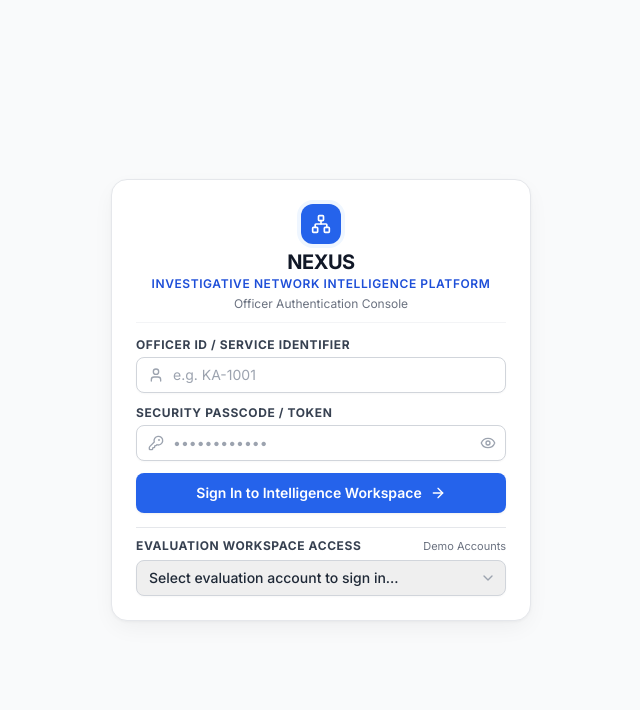
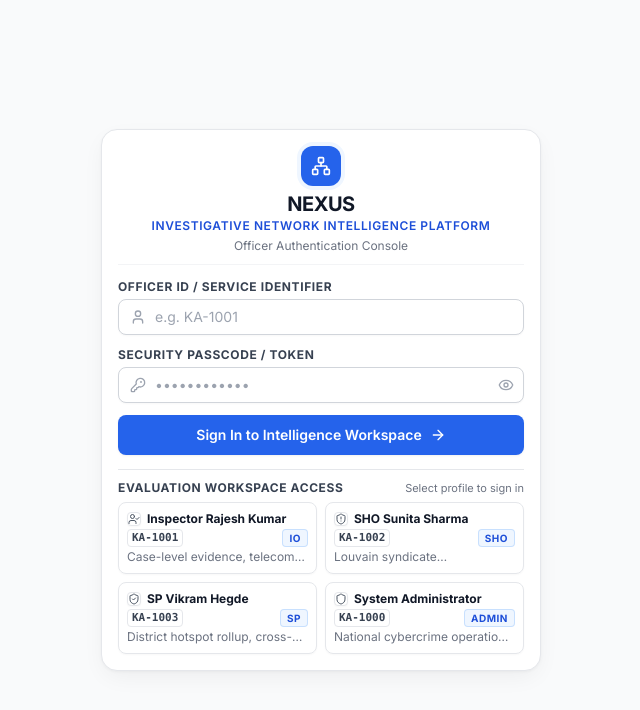
Before and after one commit to acchasujal/Nexus, a React (Vite) app in the folder frontend/: page /login in a window 1280 px wide. Shown: the top 710 px of the page, without its empty margins (319-959 px from the left). Built offline with nearby package versions, Linux system fonts and the light colour scheme.

Commit message:
feat(auth): display evaluation accounts dropdown on mobile and rich cards on desktop

```diff
--- a/frontend/src/pages/Login.tsx
+++ b/frontend/src/pages/Login.tsx
@@ -131,12 +131,12 @@ export default function Login() {
   return (
     <div className="min-h-screen min-h-[100dvh] flex flex-col justify-center items-center bg-neutral-50 text-neutral-800 selection:bg-blue-100 selection:text-blue-900 px-3.5 py-4 sm:p-6 overflow-y-auto">
       {/* Main Container — Purely Centered Authentication Console */}
-      <main className="w-full max-w-[390px] sm:max-w-[420px] mx-auto flex flex-col items-center my-auto">
+      <main className="w-full max-w-[390px] sm:max-w-[440px] mx-auto flex flex-col items-center my-auto">
         {/* Authentication Console Card */}
         <div
           role="region"
           aria-label="Officer Authentication Form"
-          className="w-full rounded-xl sm:rounded-2xl border border-neutral-200/80 bg-white p-4 sm:p-6 shadow-sm sm:shadow-[0_1px_3px_0_rgb(0_0_0_/_0.04),0_8px_24px_-4px_rgb(0_0_0_/_0.06)] space-y-3 sm:space-y-3.5"
+          className="w-full rounded-xl sm:rounded-2xl border border-neutral-200/80 bg-white p-4 sm:p-5.5 shadow-sm sm:shadow-[0_1px_3px_0_rgb(0_0_0_/_0.04),0_8px_24px_-4px_rgb(0_0_0_/_0.06)] space-y-3 sm:space-y-3.5"
         >
           {/* Integrated Brand Emblem & Title */}
           <div className="text-center pb-2.5 border-b border-neutral-100 space-y-1">
@@ -254,21 +254,23 @@ export default function Login() {
             </button>
           </form>
 
-          {/* Authorized Officer Fast-Select Duty Profiles Dropdown */}
+          {/* Authorized Officer Duty Profiles — Dropdown on Mobile, Rich Cards on Desktop */}
           <div className="border-t border-neutral-200/90 pt-2.5 space-y-1.5">
             <div className="flex items-center justify-between">
               <label
                 htmlFor="evaluation-profile-select"
-                className="text-xs font-bold uppercase tracking-wider text-neutral-700 cursor-pointer"
+                className="text-xs font-bold uppercase tracking-wider text-neutral-700 cursor-pointer sm:cursor-default"
               >
                 Evaluation Workspace Access
               </label>
               <span className="text-[11px] text-neutral-500">
-                Demo Accounts
+                <span className="inline sm:hidden">Demo Accounts</span>
+                <span className="hidden sm:inline">Select profile to sign in</span>
               </span>
             </div>
 
-            <div className="relative">
+            {/* Mobile / Smaller screens: Compact dropdown selector */}
+            <div className="block sm:hidden relative">
               <select
                 id="evaluation-profile-select"
                 aria-label="Evaluation Workspace Access"
@@ -278,7 +280,8 @@ export default function Login() {
                   if (officer) handleSelectOfficer(officer)
                 }}
                 disabled={isLoading}
-                className="w-full h-9 sm:h-9.5 rounded-lg border border-neutral-300 bg-neutral-50/70 hover:bg-white focus:bg-white pl-3 pr-8 text-xs sm:text-sm font-medium text-neutral-800 focus:outline-none focus:border-blue-600 focus:ring-2 focus:ring-blue-600/15 transition-all shadow-2xs appearance-none cursor-pointer disabled:bg-neutral-100 disabled:cursor-not-allowed"
+                data-testid="demo-officer-select-mobile"
+                className="w-full h-9 rounded-lg border border-neutral-300 bg-neutral-50/70 hover:bg-white focus:bg-white pl-3 pr-8 text-xs font-medium text-neutral-800 focus:outline-none focus:border-blue-600 focus:ring-2 focus:ring-blue-600/15 transition-all shadow-2xs appearance-none cursor-pointer disabled:bg-neutral-100 disabled:cursor-not-allowed"
               >
                 <option value="" disabled>
                   Select evaluation account to sign in...
@@ -287,8 +290,7 @@ export default function Login() {
                   <option
                     key={officer.id}
                     value={officer.id}
-                    onClick={() => handleSelectOfficer(officer)}
-                    data-testid={`demo-officer-${officer.role.toLowerCase()}`}
+                    data-testid={`demo-officer-mobile-${officer.role.toLowerCase()}`}
                   >
                     {officer.name} ({officer.role}) · {officer.badge}
                   </option>
@@ -298,6 +300,46 @@ export default function Login() {
                 <ChevronDown className="h-4 w-4" />
               </div>
             </div>
+
+            {/* Desktop / Larger screens: Rich 2-column officer grid */}
+            <div className="hidden sm:grid sm:grid-cols-2 gap-2">
+              {AUTHORIZED_OFFICERS.map((officer) => {
+                const Icon = officer.icon
+                return (
+                  <button
+                    key={officer.id}
+                    type="button"
+                    onClick={() => handleSelectOfficer(officer)}
+                    disabled={isLoading}
+                    className="group flex flex-col items-start p-2 rounded-lg border border-neutral-200 bg-neutral-50/70 hover:bg-blue-50/40 hover:border-blue-300 active:scale-[0.98] text-left transition-[background-color,border-color,transform,box-shadow] duration-150 ease-out cursor-pointer disabled:opacity-50 shadow-2xs"
+                    data-testid={`demo-officer-${officer.role.toLowerCase()}`}
+                    aria-label={`Authenticate as ${officer.name} (${officer.role})`}
+                  >
+                    <div className="flex items-center gap-1.5 w-full mb-0.5">
+                      <div className="flex h-5.5 w-5.5 shrink-0 items-center justify-center rounded bg-white border border-neutral-200 text-neutral-600 group-hover:text-blue-600 group-hover:border-blue-200 shadow-2xs transition-colors duration-150">
+                        <Icon className="h-3 w-3" />
+                      </div>
+                      <div className="min-w-0 flex-1">
+                        <span className="text-xs font-bold text-neutral-900 group-hover:text-blue-900 truncate block transition-colors duration-150">
+                          {officer.name}
+                        </span>
+                      </div>
+                    </div>
+                    <div className="flex items-center justify-between w-full text-xs text-neutral-500">
+                      <span className="font-mono text-[11px] font-semibold text-neutral-700 bg-neutral-200/80 px-1 py-0.2 rounded border border-neutral-300/80">
+                        {officer.badge}
+                      </span>
+                      <span className="text-blue-700 bg-blue-50 border border-blue-200/80 px-1.5 py-0.2 rounded text-[10px] font-bold uppercase tracking-wider">
+                        {officer.role}
+                      </span>
+                    </div>
+                    <p className="text-xs text-neutral-500 line-clamp-1 mt-0.5">
+                      {officer.scope}
+                    </p>
+                  </button>
+                )
+              })}
+            </div>
           </div>
 
         </div>
```
Also changed, not shown: 1 other file (tests, documents, lock files or other folders).
